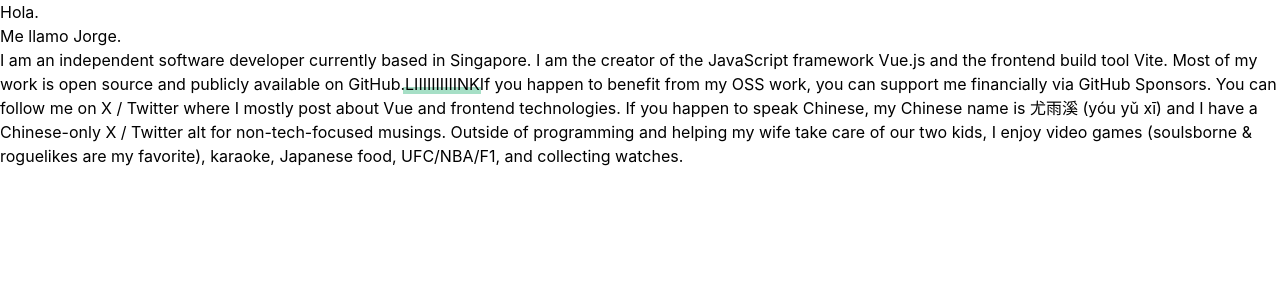
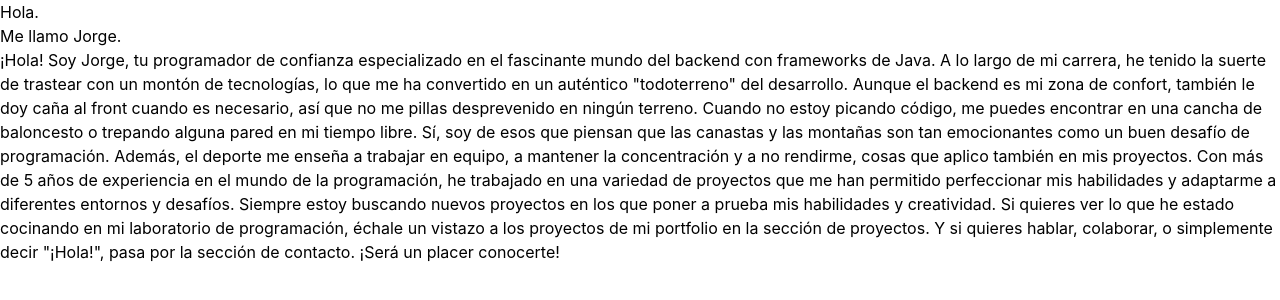
Before and after one commit to jorgegonzalezpiedra/jorgegonzalez.dev, a React (Vite) app: page / in a window 1280 px wide. Shown: the top 300 px of the page. Built offline with nearby package versions, Linux system fonts and the light colour scheme.

Commit message:
added paragraph

```diff
--- a/src/components/Hero/Hero.jsx
+++ b/src/components/Hero/Hero.jsx
@@ -8,19 +8,35 @@
           <h1 className="text-7xl font-medium">Hola.</h1>
           <h2 className="text-4xl font-medium mt-9">Me llamo Jorge.</h2>
           <p className="text-2xl font-light mt-9 leading-relaxed">
-            I am an independent software developer currently based in Singapore.
-            I am the creator of the JavaScript framework Vue.js and the frontend
-            build tool Vite. Most of my work is open source and publicly
-            available on GitHub.
-            <a href="https://www.google.com">LIIIIIIIIIINK</a>
-            If you happen to benefit from my OSS work, you can support me
-            financially via GitHub Sponsors. You can follow me on X / Twitter
-            where I mostly post about Vue and frontend technologies. If you
-            happen to speak Chinese, my Chinese name is 尤雨溪 (yóu yǔ xī) and I
-            have a Chinese-only X / Twitter alt for non-tech-focused musings.
-            Outside of programming and helping my wife take care of our two
-            kids, I enjoy video games (soulsborne & roguelikes are my favorite),
-            karaoke, Japanese food, UFC/NBA/F1, and collecting watches.
+            ¡Hola! Soy Jorge, tu programador de confianza especializado en el
+            fascinante mundo del backend con frameworks de Java. A lo largo de
+            mi carrera, he tenido la suerte de trastear con un montón de
+            tecnologías, lo que me ha convertido en un auténtico "todoterreno"
+            del desarrollo. Aunque el backend es mi zona de confort, también le
+            doy caña al front cuando es necesario, así que no me pillas
+            desprevenido en ningún terreno.
+
+            Cuando no estoy picando código, me
+            puedes encontrar en una cancha de baloncesto o trepando alguna pared
+            en mi tiempo libre. Sí, soy de esos que piensan que las canastas y
+            las montañas son tan emocionantes como un buen desafío de
+            programación.
+
+            Además, el deporte me enseña a trabajar en equipo, a
+            mantener la concentración y a no rendirme, cosas que aplico también
+            en mis proyectos. Con más de 5 años de experiencia en el mundo de la
+            programación, he trabajado en una variedad de proyectos que me han
+            permitido perfeccionar mis habilidades y adaptarme a diferentes
+            entornos y desafíos.
+
+            Siempre estoy buscando nuevos proyectos en los
+            que poner a prueba mis habilidades y creatividad. Si quieres ver lo
+            que he estado cocinando en mi laboratorio de programación, échale un
+            vistazo a los proyectos de mi portfolio en la sección de proyectos.
+
+
+            Y si quieres hablar, colaborar, o simplemente decir "¡Hola!", pasa
+            por la sección de contacto. ¡Será un placer conocerte!
           </p>
         </div>
       </div>
```
